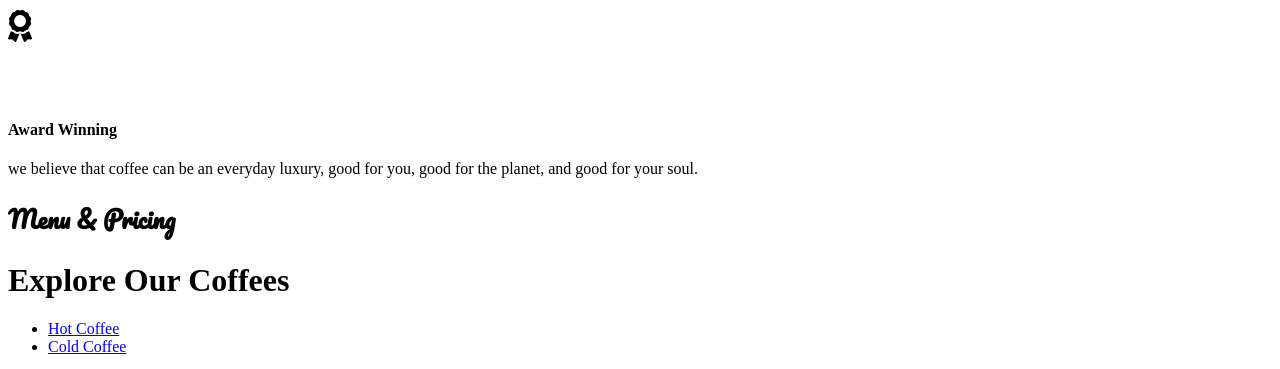
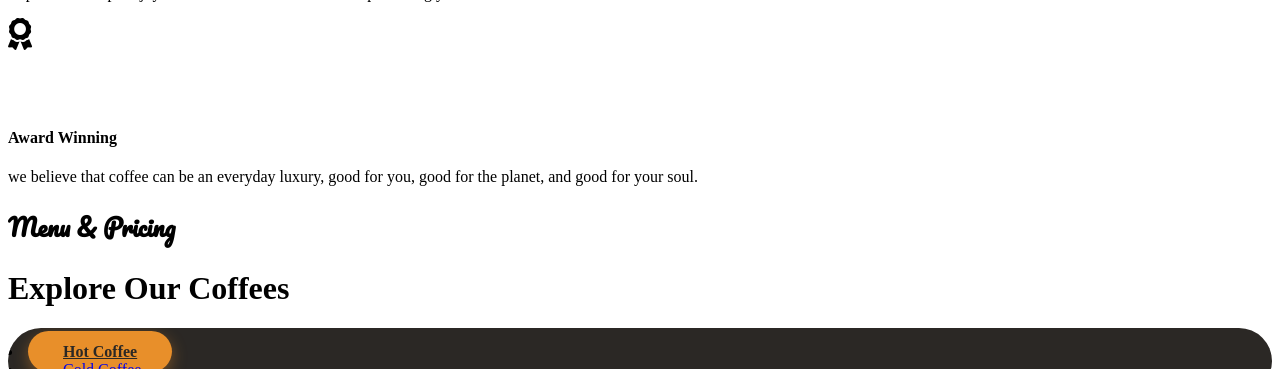
Before and after one commit to asp2023155/Aura-Coffee, a PHP site: page / in a window 1280 px wide. Shown: the part 1531-1900 px from the top of the page. Run offline with PHP 8.4, Linux system fonts and the light colour scheme; some libraries are stand-ins or nearby versions.

Commit message:
CS Part2

```diff
--- a/css/style.css
+++ b/css/style.css
@@ -105,3 +105,228 @@ h6,
     transition: all 0.6s cubic-bezier(0.4, 0, 0.2, 1);
     z-index: 2;
 }
+.btn.border-inner:hover::after {
+    left: 100%;
+}
+
+@keyframes pulse-white {
+    0% { box-shadow: 0 0 0 0 rgba(255, 255, 255, 0.4); }
+    70% { box-shadow: 0 0 0 10px rgba(255, 255, 255, 0); }
+    100% { box-shadow: 0 0 0 0 rgba(255, 255, 255, 0); }
+}
+
+.btn.border-inner:hover {
+    animation: pulse-white 2s infinite;
+    transform: translateY(-5px);
+    box-shadow: 0 10px 20px rgba(0, 0, 0, 0.3);
+}
+
+.btn-square {
+    width: 40px;
+    height: 40px;
+}
+
+.btn-sm-square {
+    width: 30px;
+    height: 30px;
+}
+
+.btn-lg-square {
+    width: 50px;
+    height: 50px;
+}
+
+.btn-square,
+.btn-sm-square,
+.btn-lg-square {
+    padding-left: 0;
+    padding-right: 0;
+    text-align: center;
+    transition: all 0.3s ease;
+}
+
+.btn-lg-square:hover {
+    transform: scale(1.1) rotate(5deg);
+    background-color: var(--dark) !important;
+    color: var(--primary) !important;
+    box-shadow: 0 5px 15px rgba(0,0,0,0.3);
+}
+
+.back-to-top {
+    position: fixed;
+    display: none;
+    right: 30px;
+    bottom: 0;
+    border-radius: 0;
+    z-index: 99;
+}
+
+.navbar-dark .navbar-nav .nav-link {
+    font-family: 'Oswald', sans-serif;
+    padding: 30px 15px;
+    font-size: 18px;
+    font-weight: 500;
+    text-transform: uppercase;
+    color: var(--light);
+    outline: none;
+    transition: .5s;
+}
+
+.sticky-top.navbar-dark .navbar-nav .nav-link {
+    padding: 20px 15px;
+}
+
+.navbar-dark .navbar-nav .nav-link:hover,
+.navbar-dark .navbar-nav .nav-link.active {
+    color: var(--primary);
+}
+
+@media (max-width: 991.98px) {
+    .navbar-dark .navbar-nav .nav-link  {
+        padding: 10px 0;
+    }
+}
+
+.hero-header {
+    background: url(../img/hero.jpg) top right no-repeat;
+    background-size: cover;
+}
+
+.nav-pills {
+    background: #2B2825 !important;
+    padding: 15px !important;
+    border-radius: 100px !important;
+}
+
+.nav-pills .nav-link {
+    padding: 12px 35px !important;
+    border-radius: 100px !important;
+    margin: 0 5px;
+    transition: all 0.4s cubic-bezier(0.175, 0.885, 0.32, 1.275);
+}
+
+.nav-pills .nav-link.active {
+    background-color: var(--primary) !important;
+    color: #2B2825 !important;
+    font-weight: 700;
+    box-shadow: 0 5px 15px rgba(232, 143, 42, 0.4);
+    transform: scale(1.05);
+}
+
+
+.section-title::before {
+    position: absolute;
+    content: "";
+    width: 60px;
+    height: 10px;
+    left: 50%;
+    bottom: 0;
+    margin-left: -30px;
+    background: var(--primary);
+}
+
+.section-title::after {
+    position: absolute;
+    content: "";
+    width: 180px;
+    height: 2px;
+    left: 50%;
+    bottom: 4px;
+    margin-left: -90px;
+    background: var(--primary);
+}
+
+.service::after,
+.contact::after {
+    position: absolute;
+    content: "";
+    width: 100%;
+    height: calc(100% - 45px);
+    top: 135px;
+    left: 0;
+    background: linear-gradient(rgba(43, 40, 37, .9), rgba(43, 40, 37, .9)), url(../img/bg.jpg) center center no-repeat;
+    background-size: cover;
+    z-index: -1;
+}
+
+.contact::after {
+    background: linear-gradient(rgba(43, 40, 37, .5), rgba(43, 40, 37, .5)), url(../img/bg.jpg) center center no-repeat;
+    background-size: cover;
+}
+
+.bg-offer {
+    background: linear-gradient(rgba(43, 40, 37, .9), rgba(43, 40, 37, .9)), url(../img/bg.jpg) center center no-repeat;
+    background-size: cover;
+}
+
+.team-item {
+    border-radius: 20px;
+    overflow: hidden;
+}
+
+.team-item img {
+    transition: .5s;
+}
+
+.team-item:hover img {
+    transform: scale(1.1);
+}
+
+.team-item .team-overlay {
+    transition: .5s;
+    opacity: 0;
+}
+
+.team-item:hover .team-overlay {
+    opacity: 1;
+}
+
+.bg-img {
+    background: linear-gradient(rgba(43, 40, 37, 0.5), rgba(43, 40, 37, 0.5)), url(../img/bg.jpg) center center no-repeat;
+    background-size: cover;
+    border-radius: 30px;
+}
+
+.footer-branding {
+    max-width: 420px;
+    height: auto !important;
+    margin: 0 auto;
+    padding: 3rem 2rem !important;
+    transition: all 0.3s ease;
+    border-radius: 25px !important;
+}
+
+.footer-branding:hover {
+    transform: translateY(-10px);
+}
+
+.footer-branding h1 {
+    font-size: 2.2rem;
+}
+
+.footer-branding p {
+    font-size: 1.1rem;
+    font-style: italic;
+}
+
+
+
+
+.btn-read-more {
+    font-family: 'Oswald', sans-serif;
+    font-weight: 500;
+    font-size: 16px;
+    letter-spacing: 1px;
+    color: var(--dark) !important;
+    text-decoration: none;
+    position: relative;
+    padding: 5px 0;
+    transition: all 0.3s ease;
+    display: inline-flex;
+    align-items: center;
+}
+
+.btn-read-more i {
+    margin-left: 8px;
+    transition: transform 0.3s ease;
+}
```
